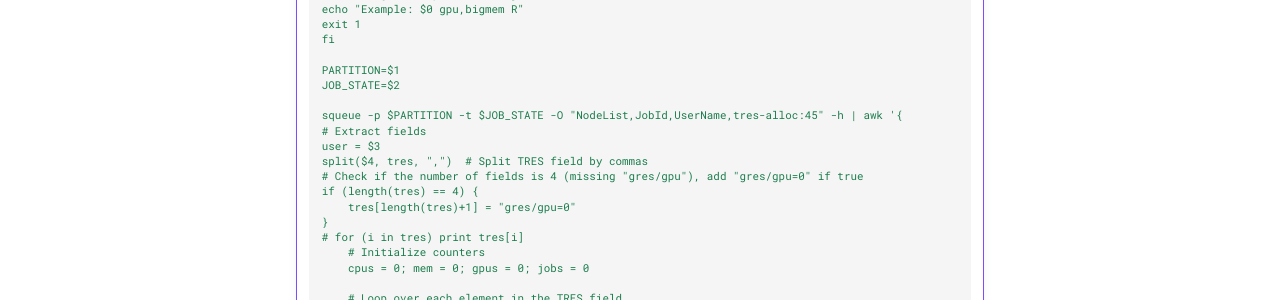
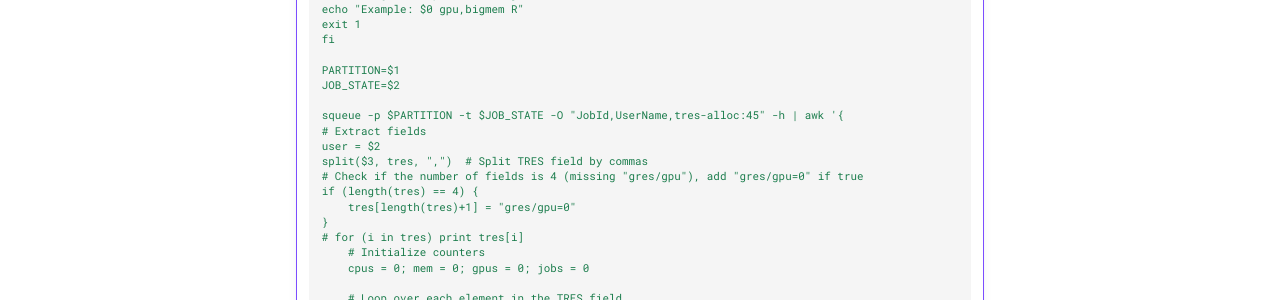
Before and after one commit to duggalrohi/my_demo_repo, an MkDocs documentation site: the page built from docs/status.md, in a window 1280 px wide and 900 px high. Shown: the part 408-708 px from the top of the window. Built offline with MkDocs 1.6.1 and Material for MkDocs 9.7.7, drawn with Linux system fonts in a browser that asks for light colours.

Commit message:
Update status script

```diff
--- a/docs/status.md
+++ b/docs/status.md
@@ -22,10 +22,10 @@
         PARTITION=$1
         JOB_STATE=$2
 
-        squeue -p $PARTITION -t $JOB_STATE -O "NodeList,JobId,UserName,tres-alloc:45" -h | awk '{
+        squeue -p $PARTITION -t $JOB_STATE -O "JobId,UserName,tres-alloc:45" -h | awk '{
         # Extract fields
-        user = $3
-        split($4, tres, ",")  # Split TRES field by commas
+        user = $2
+        split($3, tres, ",")  # Split TRES field by commas
         # Check if the number of fields is 4 (missing "gres/gpu"), add "gres/gpu=0" if true
         if (length(tres) == 4) {
             tres[length(tres)+1] = "gres/gpu=0"
```
